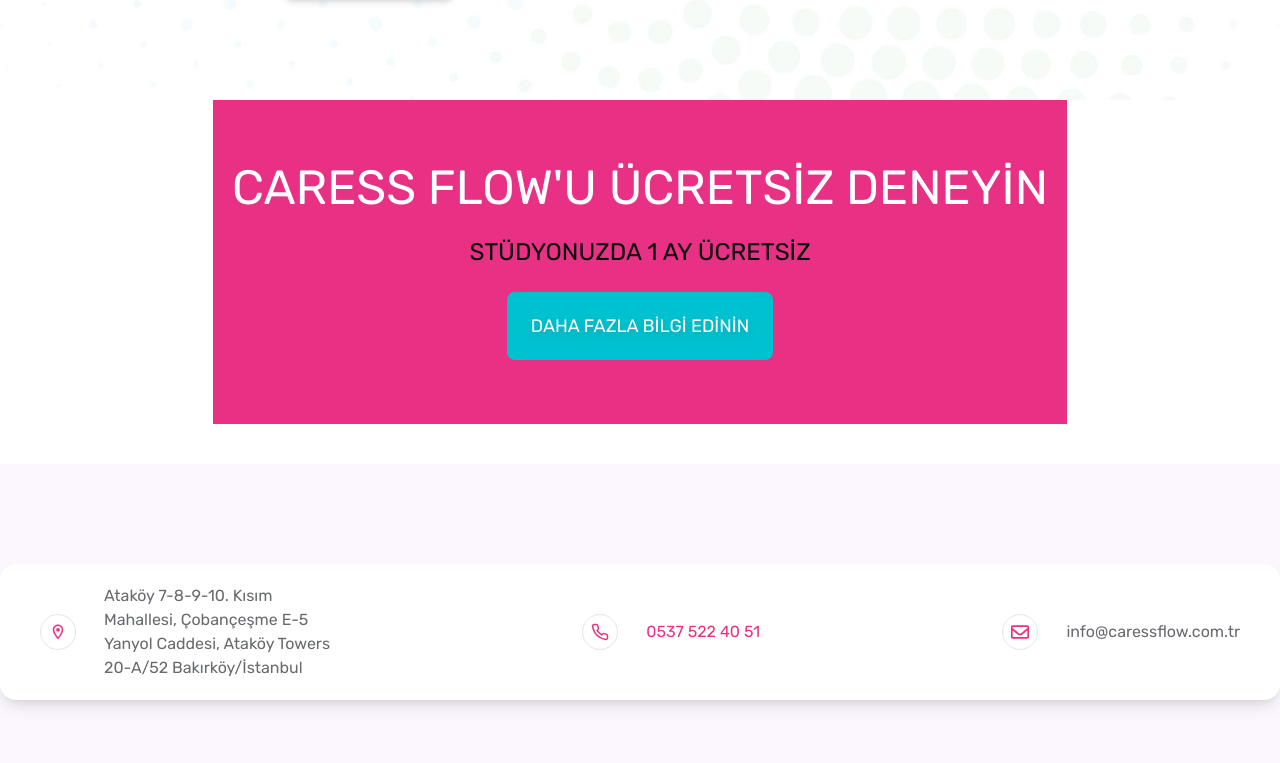
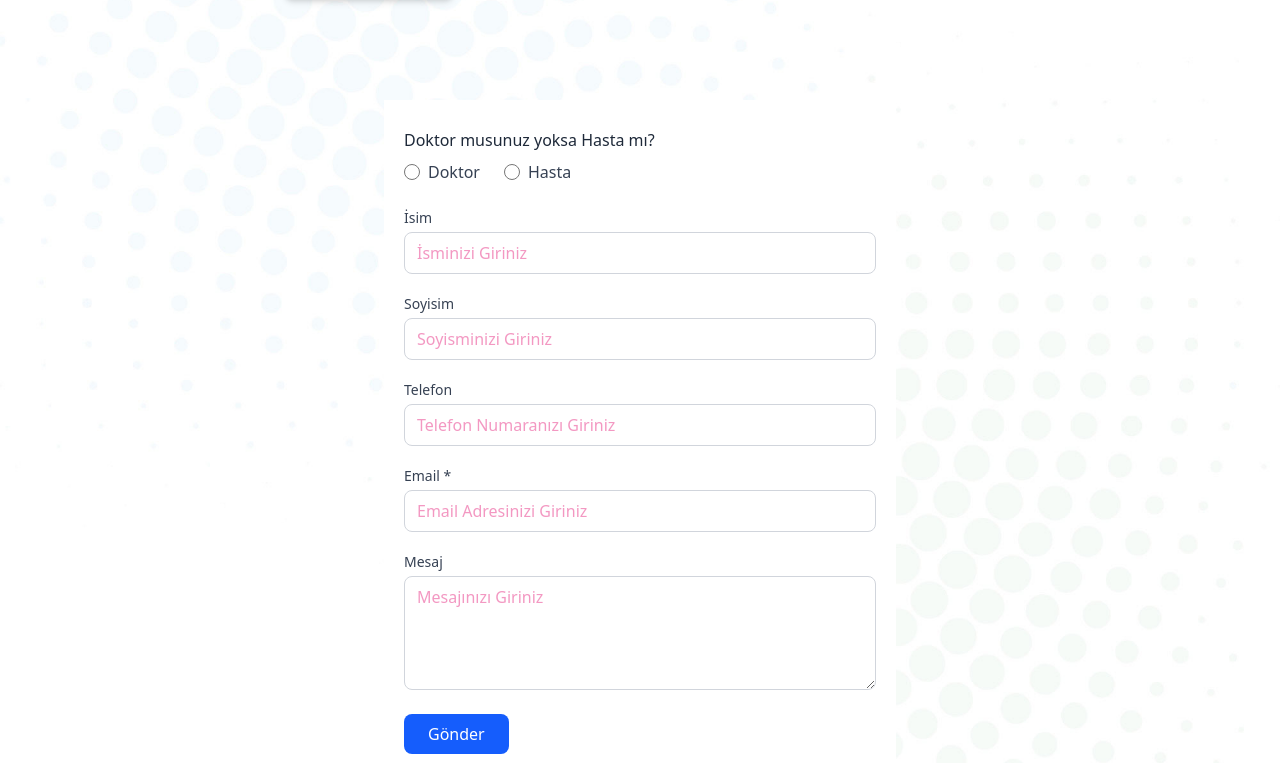
Before and after one commit to CodevorousLabs/Caressflow, a Next.js app in the folder client/: page /iletisim in a window 1280 px wide. Shown: the part 397-1160 px from the top of the page. Built offline with nearby package versions, Linux system fonts and the light colour scheme.

Commit message:
feat: Contact form added, formData state, submit function added

```diff
--- /dev/null
+++ b/client/components/contactPage/contactForm.tsx
@@ -0,0 +1,130 @@
+'use client'
+import { BaseSyntheticEvent, ChangeEvent, useState } from "react"
+
+export default function ContactForm() {
+
+  const [formData, setFormData] = useState({
+    userRole: "",
+    name: "",
+    surname: "",
+    phone: "",
+    email: "",
+    message: ""
+  })
+
+  function gatherFormData(key: string, e: ChangeEvent<HTMLInputElement | HTMLTextAreaElement>) {
+    setFormData((prev) => ({
+      ...prev,
+      [key]: e.target.value
+    }))
+  }
+
+  async function submitForm(e: BaseSyntheticEvent){
+    e.preventDefault()
+    console.log(formData)
+  }
+
+  return (
+    <form onSubmit={(e) => submitForm(e)} className="w-full max-w-lg space-y-6 bg-white py-7 px-5 text-pink-bg">
+
+      <div>
+        <p className="font-medium text-gray-800 mb-2">
+          Doktor musunuz yoksa Hasta mı?
+        </p>
+        <div className="flex items-center gap-6">
+          <label className="flex items-center gap-2 cursor-pointer">
+            <input
+              type="radio"
+              name="role"
+              value="doctor"
+              className="w-4 h-4 text-pink-600 focus:ring-pink-500 checked:bg-pink-bg accent-pink-bg"
+              required
+              onChange={(e) => gatherFormData("userRole", e)}
+            />
+            <span className="text-gray-700">Doktor</span>
+          </label>
+
+          <label className="flex items-center gap-2 cursor-pointer">
+            <input
+              type="radio"
+              name="role"
+              value="patient"
+              className="w-4 h-4 text-pink-600 focus:ring-pink-500 checked:bg-pink-bg accent-pink-bg"
+              required
+              onChange={(e) => gatherFormData("userRole", e)}
+            />
+            <span className="text-gray-700">Hasta</span>
+          </label>
+        </div>
+      </div>
+
+
+      <div className="flex flex-col space-y-5">
+        <div className="flex flex-col space-y-1 w-full">
+          <label className="text-sm font-medium text-gray-700">İsim</label>
+          <input
+            name="name"
+            placeholder="İsminizi Giriniz"
+            className="w-full border border-gray-300 rounded-md px-3 py-2 focus:outline-none focus:ring-2 focus:ring-pink-500"
+            required
+            onChange={(e) => gatherFormData("name", e)}
+          />
+        </div>
+
+        <div className="flex flex-col space-y-1 w-full">
+          <label className="text-sm font-medium text-gray-700">Soyisim</label>
+          <input
+            name="surname"
+            placeholder="Soyisminizi Giriniz"
+            className="w-full border border-gray-300 rounded-md px-3 py-2 focus:outline-none focus:ring-2 focus:ring-pink-500"
+            required
+            onChange={(e) => gatherFormData("surname", e)}
+          />
+        </div>
+
+        <div className="flex flex-col space-y-1 w-full">
+          <label className="text-sm font-medium text-gray-700">Telefon</label>
+          <input
+            name="phone"
+            placeholder="Telefon Numaranızı Giriniz"
+            className="w-full border border-gray-300 rounded-md px-3 py-2 focus:outline-none focus:ring-2 focus:ring-pink-500"
+            required
+            onChange={(e) => gatherFormData("phone", e)}
+          />
+        </div>
+
+        <div className="flex flex-col space-y-1 w-full">
+          <label className="text-sm font-medium text-gray-700">Email *</label>
+          <input
+            name="email"
+            type="email"
+            placeholder="Email Adresinizi Giriniz"
+            className="w-full border border-gray-300 rounded-md px-3 py-2 focus:outline-none focus:ring-2 focus:ring-pink-500"
+            required
+            onChange={(e) => gatherFormData("email", e)}
+          />
+        </div>
+
+        <div className="flex flex-col space-y-1 w-full">
+          <label className="text-sm font-medium text-gray-700">Mesaj</label>
+          <textarea
+            name="message"
+            placeholder="Mesajınızı Giriniz"
+            rows={4}
+            className="w-full border border-gray-300 rounded-md px-3 py-2 focus:outline-none focus:ring-2 focus:ring-pink-500"
+            required
+            onChange={(e) => gatherFormData("message", e)}
+          />
+        </div>
+      </div>
+
+
+      <button
+        type="submit"
+        className="bg-blue-600 hover:bg-blue-700 text-white font-medium px-6 py-2 rounded-md transition cursor-pointer"
+      >
+        Gönder
+      </button>
+    </form>
+  )
+}
--- a/client/components/contactPage/contactPage.tsx
+++ b/client/components/contactPage/contactPage.tsx
@@ -3,6 +3,7 @@
 import { CiHospital1 } from "react-icons/ci";
 import InformationCard from "./informationCard"
 import MainComponent from "../reusableComponents/mainComponent"
+import ContactForm from "./contactForm";
 export default function ContactPage() {
   return (
     <MainComponent>
@@ -24,6 +25,10 @@
             text="info@caressflow.com.tr"
           />
         </div>
+
+        <div className="flex justify-center items-start w-full mb-10">
+          <ContactForm />
+        </div>
       </section>
     </MainComponent>
   )
```
